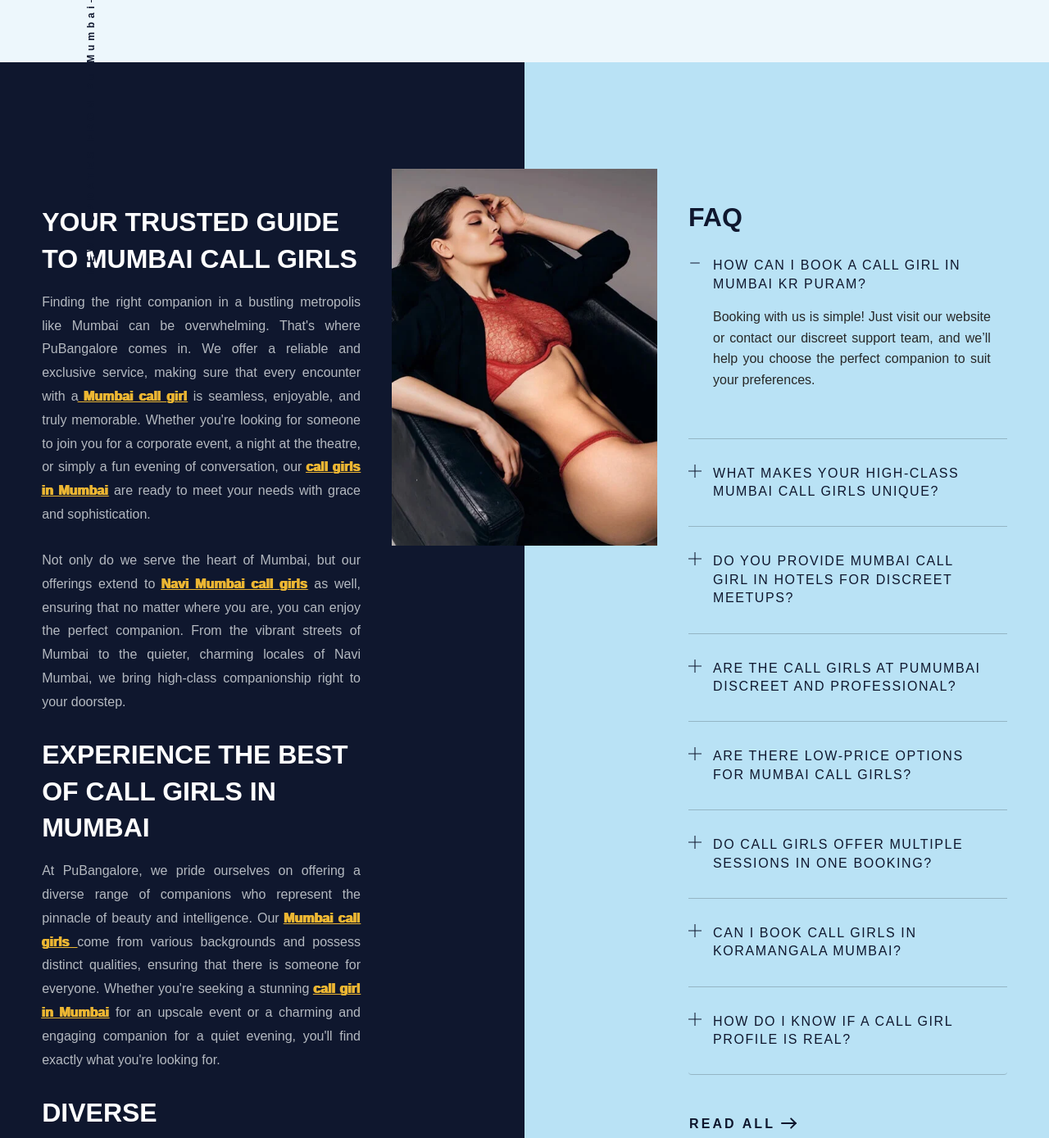
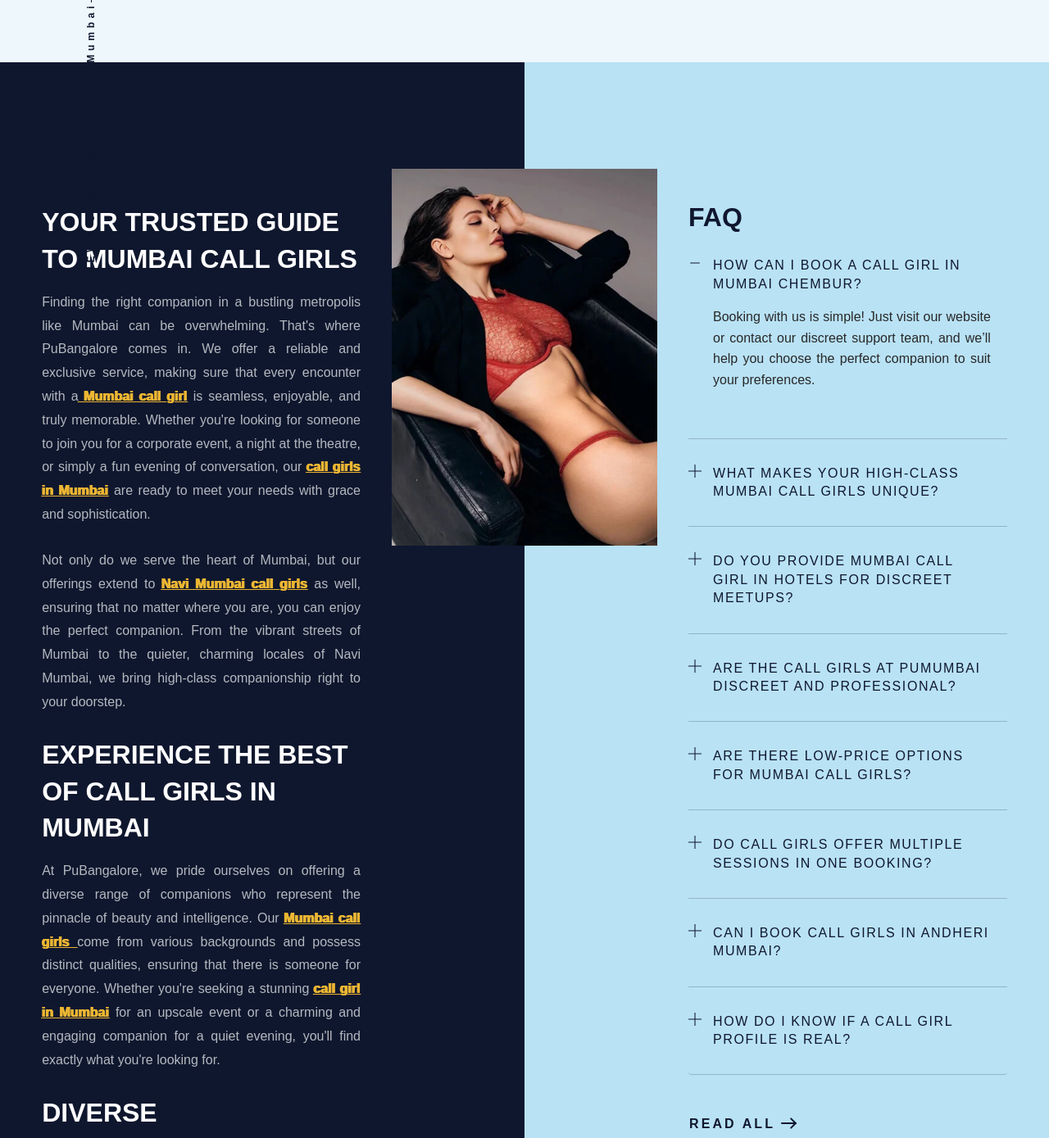
Before and after one commit to sjon01/m.pu, a plain HTML site: page index.html in a window 1280 px wide. Shown: the part 7267-8656 px from the top of the page at 82% size. Drawn offline with nearby package versions, Linux system fonts and the light colour scheme; files whose address does not match are found by name.

Commit message:
Update index.html

```diff
--- a/index.html
+++ b/index.html
@@ -1278,7 +1278,7 @@
                     <div class="accordion-item">
                         <h2 class="accordion-header" id="heading_0">
                             <button class="accordion-button " type="button" data-bs-toggle="collapse" data-bs-target="#collapse_0" aria-expanded="true" aria-controls="collapse_0">
-              How can I book a call girl in Mumbai KR Puram?            </button>
+              How can I book a call girl in Mumbai Chembur?            </button>
                         </h2>
                         <div id="collapse_0" class="accordion-collapse collapse show" aria-labelledby="heading_0" data-bs-parent="#accordionExample">
                             <div class="accordion-body">
@@ -1356,11 +1356,11 @@
                     <div class="accordion-item">
                         <h2 class="accordion-header" id="heading_6">
                             <button class="accordion-button collapsed" type="button" data-bs-toggle="collapse" data-bs-target="#collapse_6" aria-expanded="true" aria-controls="collapse_6">
-              Can I book call girls in Koramangala Mumbai?            </button>
+              Can I book call girls in Andheri Mumbai?            </button>
                         </h2>
                         <div id="collapse_6" class="accordion-collapse collapse " aria-labelledby="heading_6" data-bs-parent="#accordionExample">
                             <div class="accordion-body">
-                                <p>Yes, services are available in Koramangala and the nearby Locations.</p>
+                                <p>Yes, services are available in Andheri and the nearby Locations.</p>
                             </div>
                         </div>
                     </div>
```
